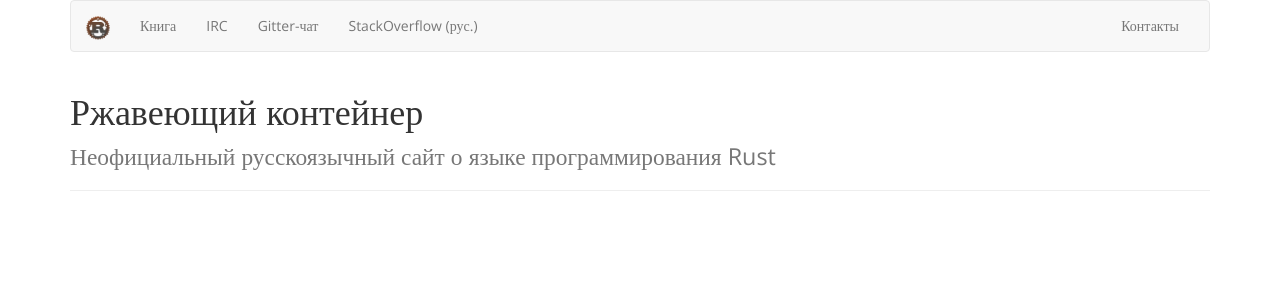
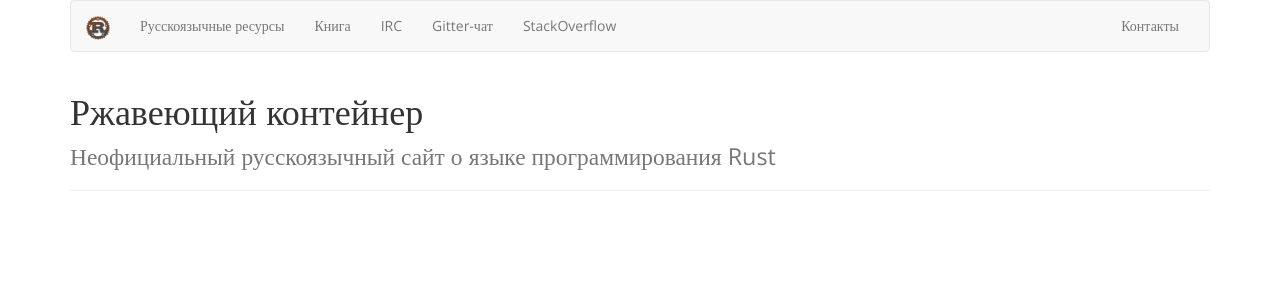
Before and after one commit to rust-lang-ru/rustycrate.ru, a Jekyll site: the page built from index.html, in a window 1280 px wide. Shown: the top 300 px of the page. Built offline with Jekyll 4.4.1, drawn with Linux system fonts in a browser that asks for light colours; nearby versions of some CDN libraries.

Commit message:
Явно указываем на русскоязычность ресурсов

```diff
--- a/_includes/header.html
+++ b/_includes/header.html
@@ -14,12 +14,13 @@
     <!-- Collect the nav links, forms, and other content for toggling -->
     <div class="collapse navbar-collapse" id="bs-example-navbar-collapse-1">
       <ul class="nav navbar-nav">
+        <li><p class="navbar-text">Русскоязычные ресурсы</p></li>
+        <li><a href="http://kgv.github.io/rust_book_ru/" target="blank">Книга</a></li>
         <li role="separator" class="divider"></li>
-        <li><a href="http://kgv.github.io/rust_book_ru/" target="blank">Книга</a></li>
         <li><a href="https://chat.mibbit.com/?server=irc.mozilla.org&amp;channel=%23rust-ru" target="blank">IRC</a></li>
         <li><a href="https://gitter.im/kgv/rust_book_ru" target="blank">Gitter-чат</a></li>
 
-        <li><a href="http://ru.stackoverflow.com/questions/tagged/rust" target="blank">StackOverflow (рус.)</a></li>
+        <li><a href="http://ru.stackoverflow.com/questions/tagged/rust" target="blank">StackOverflow</a></li>
       </ul>
       <ul class="nav navbar-nav navbar-right">
         <li><a href="contacts.html">Контакты</a></li>
```
